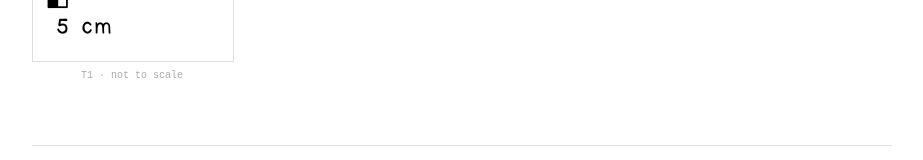
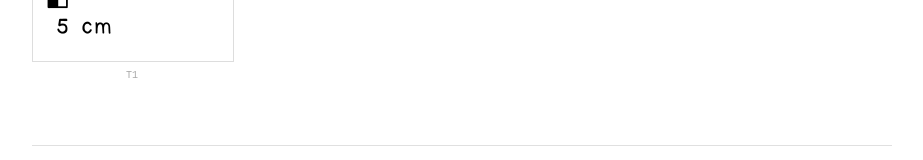
Before and after one commit to Hadargl/arrowtypes, a React (Create React App) app: page /type/1 in a window 1280 px wide. Shown: the part 701-861 px from the top of the page, without its empty margins (178-1101 px from the left). Built offline with nearby package versions, Linux system fonts and the light colour scheme.

Commit message:
bug fix on react state

```diff
--- a/src/pages/ArrowType.js
+++ b/src/pages/ArrowType.js
@@ -115,9 +115,8 @@ export default function ArrowType() {
 
         <div>
           <div style={label}>Plan View</div>
-          <ArrowImage jessop={type.jessop} name={type.name} />
-          <div style={{ marginTop: 8, fontSize: 10, color: "#aaa", textAlign: "center" }}>
-            {type.jessop} · not to scale
+          <ArrowImage key={type.jessop} jessop={type.jessop} name={type.name} /><div style={{ marginTop: 8, fontSize: 10, color: "#aaa", textAlign: "center" }}>
+            {type.jessop}
           </div>
         </div>
 
```
